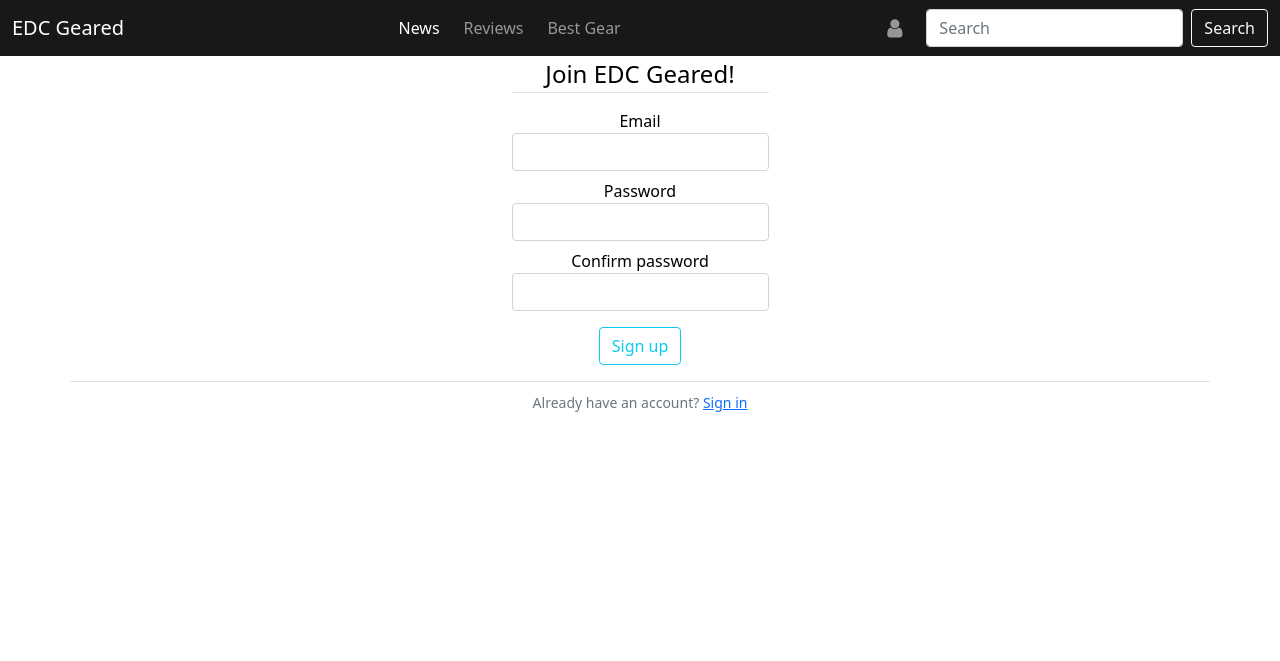
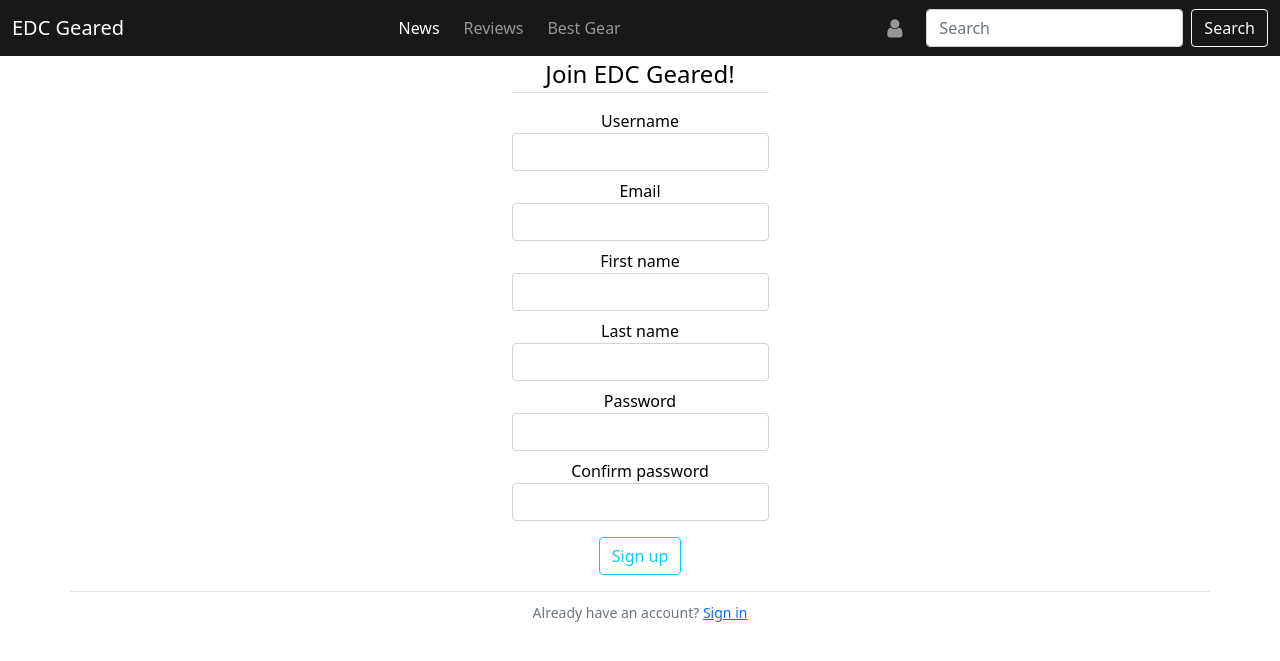
Before and after one commit to PLajus/edc-geared, a Flask app: page /register in a window 1280 px wide. Shown: the top 661 px of the page. Run offline with Flask 2, Linux system fonts and the light colour scheme; some libraries are stand-ins or nearby versions.

Commit message:
feat(registration): add username

```diff
--- a/forms.py
+++ b/forms.py
@@ -1,19 +1,21 @@
 from flask_wtf import FlaskForm
 from wtforms import StringField, PasswordField, SubmitField, BooleanField
-from wtforms.validators import DataRequired, Email, EqualTo, InputRequired, Length
+from wtforms.validators import Email, EqualTo, InputRequired, Length
 
 class RegistrationForm(FlaskForm):
 
     """User registration form"""
 
-    email = StringField('Email', validators=[DataRequired(), Email()])
+    email = StringField('Email', validators=[InputRequired(), Email()])
 
-    first_name = StringField('First name', validators=[InputRequired(), Length(min=1, max=50)])
-    last_name = StringField('Last name', validators=[InputRequired(), Length(min=1, max=50)])
+    username = StringField('Username', validators=[InputRequired(), Length(min=1, max=20)])
 
-    password = PasswordField('Password', validators=[DataRequired()])
+    first_name = StringField('First name', validators=[InputRequired(), Length(min=1, max=30)])
+    last_name = StringField('Last name', validators=[InputRequired(), Length(min=1, max=30)])
+
+    password = PasswordField('Password', validators=[InputRequired()])
     confirm_password = PasswordField('Confirm password',
-    validators=[DataRequired(), EqualTo('password')])
+    validators=[InputRequired(), EqualTo('password')])
 
     submit = SubmitField("Sign up")
 
@@ -21,9 +23,9 @@ class LoginForm(FlaskForm):
 
     """User log in form"""
 
-    email = StringField('Email', validators=[DataRequired(), Email()])
+    email = StringField('Email', validators=[InputRequired(), Email()])
 
-    password = PasswordField('Password', validators=[DataRequired()])
+    password = PasswordField('Password', validators=[InputRequired()])
     remember = BooleanField('Remember me')
 
     submit = SubmitField("Sign in")
--- a/templates/register.html
+++ b/templates/register.html
@@ -4,6 +4,17 @@
     {{ form.hidden_tag() }}
     <fieldset class="form-group">
       <legend class="border-bottom mb-3">Join EDC Geared!</legend>
+      <div class="form-group mb-2">
+        {{ form.username.label(class="form-control-label") }} {% if
+        form.username.errors %} {{ form.username(class="form-control
+        is-invalid") }}
+        <div class="invalid-feedback">
+          {% for error in form.username.errors %}
+          <span>{{error}}</span>
+          {% endfor %}
+        </div>
+        {% else %} {{form.username(class="form-control")}} {% endif %}
+      </div>
       <div class="form-group mb-2">
         {{ form.email.label(class="form-control-label") }} {% if
         form.email.errors %} {{ form.email(class="form-control is-invalid") }}
@@ -13,6 +24,28 @@
           {% endfor %}
         </div>
         {% else %} {{form.email(class="form-control")}} {% endif %}
+      </div>
+      <div class="form-group mb-2">
+        {{ form.first_name.label(class="form-control-label") }} {% if
+        form.first_name.errors %} {{ form.first_name(class="form-control
+        is-invalid") }}
+        <div class="invalid-feedback">
+          {% for error in form.first_name.errors %}
+          <span>{{error}}</span>
+          {% endfor %}
+        </div>
+        {% else %} {{form.first_name(class="form-control")}} {% endif %}
+      </div>
+      <div class="form-group mb-2">
+        {{ form.last_name.label(class="form-control-label") }} {% if
+        form.last_name.errors %} {{ form.last_name(class="form-control
+        is-invalid") }}
+        <div class="invalid-feedback">
+          {% for error in form.last_name.errors %}
+          <span>{{error}}</span>
+          {% endfor %}
+        </div>
+        {% else %} {{form.last_name(class="form-control")}} {% endif %}
       </div>
       <div class="form-group mb-2">
         {{ form.password.label(class="form-control-label")}}{% if
```
